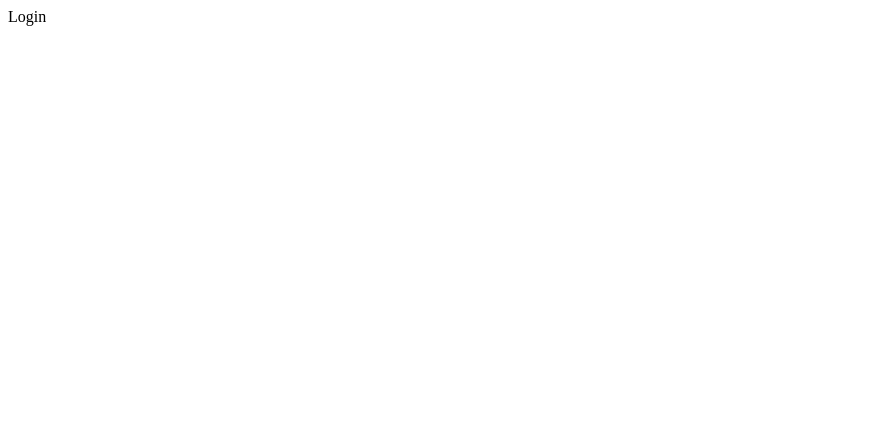
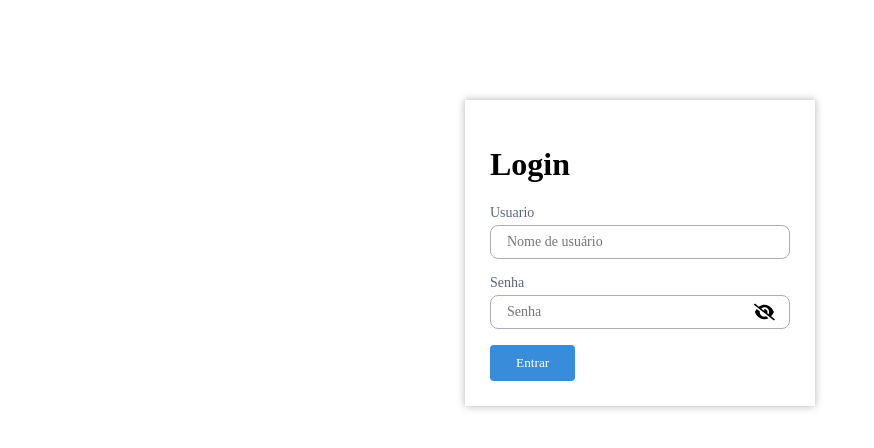
Before and after one commit to eduardofernandes2103/face-validation, a Next.js app: page /login in a window 1280 px wide. Shown: the top 448 px of the page, without its empty margins (0-874 px from the left). Built offline with nearby package versions, Linux system fonts and the light colour scheme.

Commit message:
configurações iniciais da página de login

```diff
--- a/src/pages/login/index.tsx
+++ b/src/pages/login/index.tsx
@@ -1,3 +1,39 @@
-export default function Login(){
-  return<>Login</>
+import React from 'react';
+import { useForm } from 'react-hook-form';
+import Button from '../../components/button';
+import Input from '../../components/input';
+
+export default function Login() {
+  const { register, handleSubmit } = useForm();
+
+  return (
+    <div style={styles.container}>
+      <h1 className="logoLogin">Login</h1>
+      <form>
+        <Input name="username" register={register} placeholder="Nome de usuário" label='Usuario' />
+
+        <Input name="password" register={register} type="password" placeholder="Senha" label="Senha" />
+
+        <Button isDefault={true} type="submit">Entrar</Button>
+      </form>
+    </div>
+  );
 }
+
+const styles = {
+  container: {
+    width: '300px',
+    heighr: '300px',
+    padding: '25px',
+    margin: 'auto',
+    marginTop: '100px',
+    boxShadow: '0 0 8px rgba(0, 0, 0, 0.30)'
+  },
+  input: {
+    height: '40px',
+  },
+  logoFont: {
+    margin: '0',
+    padding: '0',
+  }
+};
--- a/src/server/controller/agents/agents-controller.ts
+++ b/src/server/controller/agents/agents-controller.ts
@@ -3,7 +3,7 @@ import { agentLoginPayload, agentSuccessResponse } from '@/server/model/agents/a
 import agentsService from '@/server/service/agents/agents-service';
 import { HttpStatus } from '@/assets/enum/http-status';
 
-const usersController = () => {
+const agentsController = () => {
   const takeAuth = async (
     data: agentLoginPayload
   ): Promise<agentSuccessResponse | undefined> => {
@@ -27,4 +27,4 @@ const usersController = () => {
   };
 };
 
-export default usersController();
+export default agentsController();
```
